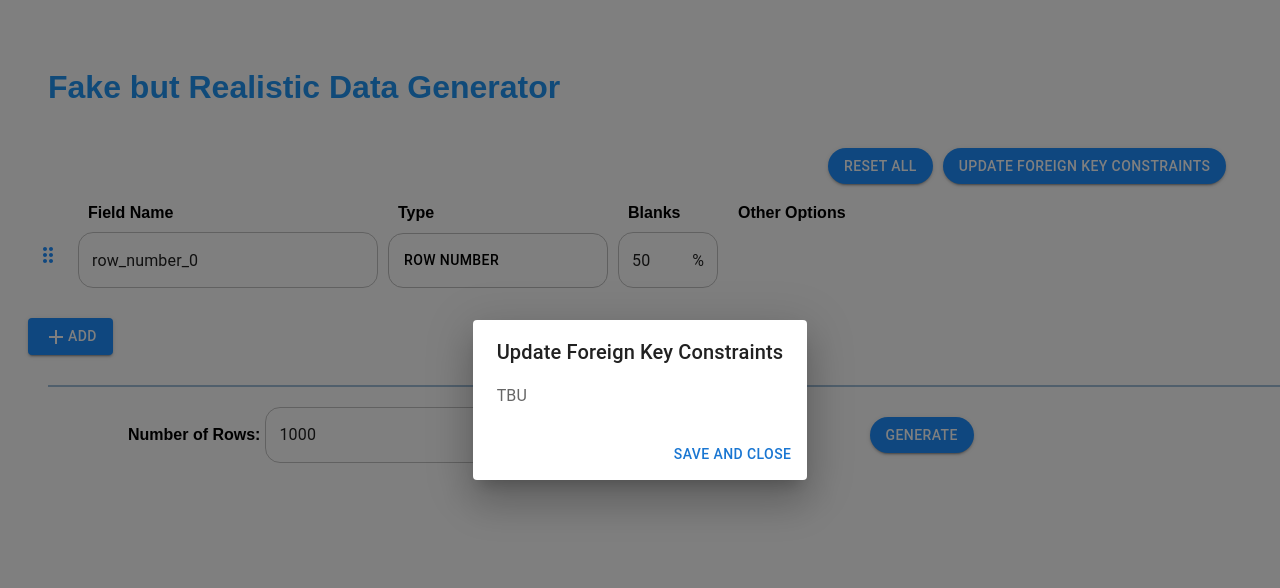
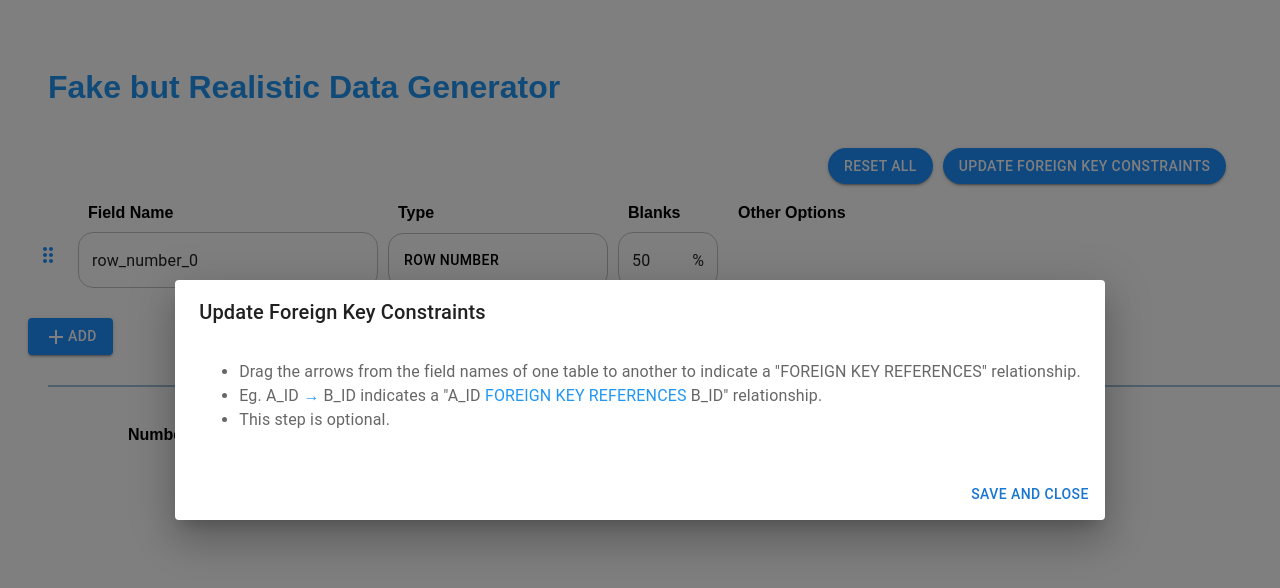
Before and after one commit to Irminrics/fake-but-realistic-data, a React (Vite) app: page / in a window 1280 px wide. Both pictures are taken after a click on the button "UPDATE FOREIGN KEY CONSTRAINTS". Shown: the top 588 px of the page. Built offline with nearby package versions, Linux system fonts and the light colour scheme.

Commit message:
Update dialog instructions and add dependencies

```diff
--- a/package.json
+++ b/package.json
@@ -23,6 +23,7 @@
     "@mui/x-date-pickers": "^6.19.6",
     "dayjs": "^1.11.10",
     "react": "^18.2.0",
+    "react-archer": "^4.3.0",
     "react-beautiful-dnd": "^13.1.1",
     "react-dom": "^18.2.0",
     "styled-components": "^6.1.8",
--- a/src/App.jsx
+++ b/src/App.jsx
@@ -1,5 +1,6 @@
 import * as React from 'react';
 import { useState } from 'react';
+import './css/main.css';
 
 import Header from './components/Header';
 import ForeignKeyDialog from './components/ForeignKeyDialog';
--- a/src/components/ForeignKeyDialog.jsx
+++ b/src/components/ForeignKeyDialog.jsx
@@ -15,6 +15,7 @@ export default function ForeignKeyDialog({ open, onClose }) {
         <Dialog
         open={open}
         onClose={onClose}
+        maxWidth="xl"
         >
         <DialogTitle>
         {"Update Foreign Key Constraints"}
@@ -22,7 +23,15 @@ export default function ForeignKeyDialog({ open, onClose }) {
 
         <DialogContent>
             <DialogContentText>
-                TBU
+                {/* Instructions */}
+                <ul>
+                    <li>Drag the arrows from the field names of one table to another to indicate a "FOREIGN KEY REFERENCES" relationship.</li>
+                    <li>Eg. A_ID <span className="keyword-highlight">&rarr;</span> B_ID indicates a "A_ID <span className="keyword-highlight">FOREIGN KEY REFERENCES</span> B_ID" relationship.</li>
+                    <li>This step is optional.</li>
+                </ul>
+
+                {/* Table Rows */}
+
             </DialogContentText>
         </DialogContent>
 
--- a/src/css/main.css
+++ b/src/css/main.css
@@ -2,6 +2,9 @@ body {
 display: grid;
 place-items: center;
 font-family: Arial, Helvetica, sans-serif;
+}
+.keyword-highlight {
+    color: #2196f3;
 }
 
 .wrapper {
```
Also changed, not shown: 1 other file (tests, documents, lock files or other folders).
